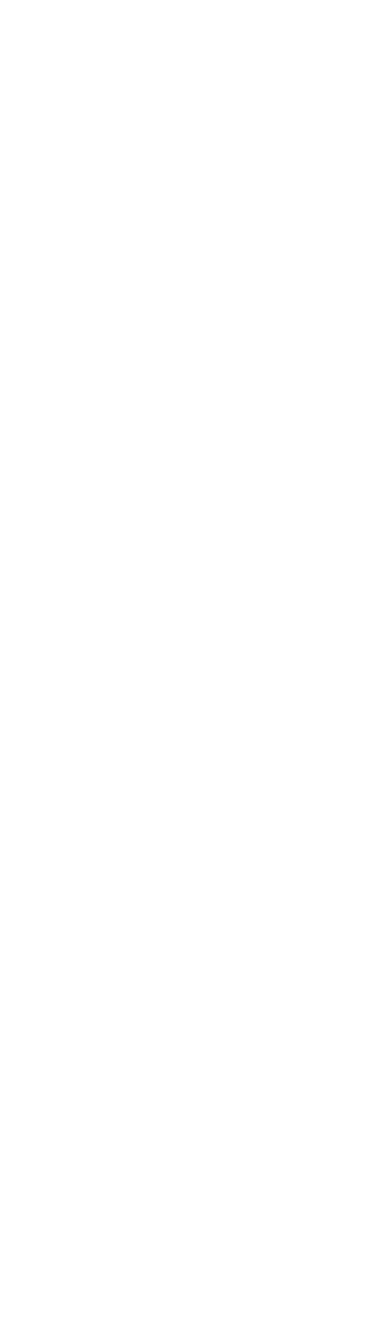
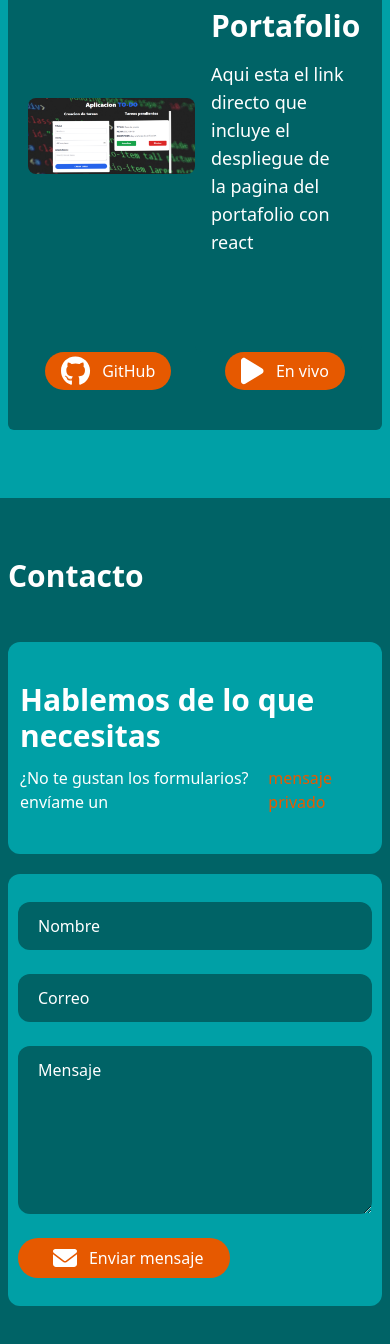
Before and after one commit to RubenJ27/Portafolio-profesional, a React (Vite) app: page / in a window 390 px wide. Shown: the part 7295-8639 px from the top of the page. Before the commit the page ends 5805 px from the top, so only its background shows below. Built offline with nearby package versions, Linux system fonts and the light colour scheme.

Commit message:
Se termino al adaptacion responsive del modulo de contacto

```diff
--- a/index.html
+++ b/index.html
@@ -8,7 +8,7 @@
     href="https://cdnjs.cloudflare.com/ajax/libs/font-awesome/6.2.0/css/all.min.css"
     rel="stylesheet"
   />
-    <title>Portfolio profesional</title>
+    <title>Portafolio profesional</title>
   </head>
   <body>
     <div id="root"></div>
--- a/src/App.jsx
+++ b/src/App.jsx
@@ -21,9 +21,9 @@ function App() {
     <ProfilePage />
     <Services />
     <ExperiencePage />
-   {/*  <PortfolioPage />
+    <PortfolioPage />
     <ContactPage />
-    <Footer /> */}
+    {/* <Footer /> */}
     </>
   )
 }
--- a/src/database/projects.js
+++ b/src/database/projects.js
@@ -1,26 +1,26 @@
 export const projects = [
   {
     id: 1,
-    title: 'Proyecto 1',
-    description: 'Hola soy el ejemplo',
-    url: 'src/assets/portfolio/Portfolio–02.png'
+    title: 'To Do List',
+    description: 'Aplicacion To Do List para gestion de tareas realizada con react',
+    url: 'src/assets/portfolio/To-Do-Img.png'
   },
   {
     id: 2,
     title: 'Proyecto 2',
     description: 'Hola soy el ejemplo 2',
-    url: 'src/assets/portfolio/Portfolio–02.png'
+    url: 'src/assets/portfolio/To-Do-Img.png'
   },
   {
     id: 3,
     title: 'Proyecto 3',
     description: 'Hola soy el ejemplo 3',
-    url: 'src/assets/portfolio/Portfolio–02.png'
+    url: 'src/assets/portfolio/To-Do-Img.png'
   },
   {
     id: 4,
-    title: 'Proyecto 4',
-    description: 'Hola soy el ejemplo 4',
-    url: 'src/assets/portfolio/Portfolio–02.png'
+    title: 'Portafolio',
+    description: 'Aqui esta el link directo que incluye el despliegue de la pagina del portafolio con react',
+    url: 'src/assets/portfolio/To-Do-Img.png'
   }
 ]
--- a/src/pages/ContactPage.jsx
+++ b/src/pages/ContactPage.jsx
@@ -16,10 +16,10 @@ export default function ContactPage() {
           Contacto
         </h1>
         <div className="container flex justify-evenly w-full h-full mb-12">
-          <div className="flex justify-between w-full h-2/4">
+          <div className="flex flex-col xl:flex-row justify-between w-full h-2/4">
             {/* card */}
-            <div className="flex flex-col w-[50%] h-2/5 bg-primary-color lg:w-auto lg:static mr-5 justify-between rounded-xl px-16 py-10">
-              <h1 className="text-white font-bold text-3xl w-full">
+            <div className="flex flex-col w-[100%] h-2/5 bg-primary-color lg:w-auto lg:static mr-0 xl:mr-5 mb-5 xl:mb-0 justify-between rounded-xl px-3 sm:px-16 py-10">
+              <h1 className="text-white font-bold text-3xl w-full mb-3">
               Hablemos de lo que necesitas
               </h1>
 
@@ -33,21 +33,22 @@ export default function ContactPage() {
                   </a>{" "}
                   <FontAwesomeIcon
                     icon={faEnvelope}
-                    className="text-white ml-2 text-2xl my-auto"
+                    className="text-white ml-2 hidden sm:flex text-2xl my-auto"
                   />
               </div>
 
             </div>
 
             {/* card */}
-            <div className="flex w-[50%] h-3/4 bg-primary-color lg:w-auto lg:static justify-between items center rounded-xl py-7">
-              <form action="" className="flex flex-col w-full h-full px-[3.5rem]">
-                <input type="text" placeholder="Nombre" className="bg-secondary-color w-[30rem] placeholder-white px-5 py-3 rounded-xl mb-6" />
+            <div className="flex w-[100%] lg:w-auto h-3/4 bg-primary-color lg:static justify-between items center rounded-xl py-7">
+              <form action="" className="flex flex-col w-full h-full px-2.5 sm:px-[3.5rem]">
+                <input type="text" placeholder="Nombre" className="bg-secondary-color w-full xl:w-[25rem] placeholder-white px-5 py-3 rounded-xl mb-6 relative" />
+
                 <input type="email" className="bg-secondary-color text-white px-5 py-3 placeholder-white rounded-xl mb-6" name="email" id="email" placeholder="Correo" />
 
-                <textarea id="Message" className="bg-secondary-color text-white px-5 py-3 placeholder-white rounded-xl mb-6" name="Message" placeholder="Mensaje" rows="6" maxLength="3000" required></textarea>
+                <textarea id="Message" className="bg-secondary-color text-white px-5 py-3 placeholder-white rounded-xl mb-6" name="Message" placeholder="Mensaje" rows="6"  resize maxLength="3000" required></textarea>
 
-                <button className="flex justify-center bg-quinario-color-complement text-white w-2/4 h-2/3 px-18 rounded-3xl items-center py-2 mr-5">
+                <button className="flex justify-center bg-quinario-color-complement text-white w-[60%] sm:w-[35%] md:w-[40%] xl:w-2/4 h-2/3  px-18 rounded-3xl items-center py-2 mr-5">
                 <FontAwesomeIcon
                     icon={faEnvelope}
                     className="text-white ml-2 text-2xl my-auto mr-3"
--- a/src/pages/PortfolioPage.jsx
+++ b/src/pages/PortfolioPage.jsx
@@ -11,30 +11,32 @@ export const PortfolioPage = ({ url, title, description }) => {
         </h1>
 
         {/* row */}
-        <div className="container grid gap-4 grid-cols-2 grid-rows-2 justify-between w-full h-full mb-24">
+        <div className="container grid gap-4 grid-cols-1 lg:grid-cols-2 grid-rows-2 justify-between w-full h-full mb-24">
           {projects.map((project) => (
-            <div key={project.id} className="flex container justify-between flex-col bg-secondary-color lg:flex flex-grow items-center w-[100%] h-[100%] px-5 py-2 rounded-md mr-5 my-10">
+            <div key={project.id} className="flex container justify-between flex-col bg-secondary-color lg:flex flex-grow items-center w-[100%] h-[100%] px-5 py-5 rounded-md mr-5 my-10">
                 <div className="flex flex-row w-full h-full justify-around">
-                  <div className="flex flex-col justify-center w-2/5 h-full">
+                  <div className="flex flex-col justify-center w-[50%] h-[80%]">
                     <img
                       src={project.url}
-                      className="h-4/5 justify-center self-center rounded-lg"
+                      className="h-auto justify-center self-center rounded-lg"
                       alt="Instagram"
                     />
                   </div>
-                  <div className="bg-secondary-color w-[40%] rounded-md p-4">
+                  <div className="bg-secondary-color w-[50%] sm:w-[40%] rounded-md p-4">
                     <div className="w-full">
                       <h1 className="text-white text-3xl font-bold mb-4">
                         {project.title}
                       </h1>
-                      <p className="text-white">{project.description}</p>
+                      <p className="text-white text-lg">{project.description}</p>
                     </div>
                   </div>
                 </div>
 
-                <div className="flex flex-row w-full justify-around my-5">
-                  <div className="flex justify-between">
-                  <button className="flex bg-quinario-color-complement text-white w-full h-full px-16 rounded-3xl items-center py-1 mr-5">
+                {/* btns */}
+                <div className="flex flex-row w-full justify-around mb-5">
+                  <div className="flex">
+                    <a href="https://github.com/RubenJ27/M4U3To-Do-RubenJaramillo">
+                      <button className="flex sm: bg-quinario-color-complement text-white w-auto h-auto px-4 sm:px-16 rounded-3xl items-center py-1 mr-5">
                     <FontAwesomeIcon
                       icon={["fab", "github"]}
                       className="text-white
@@ -42,16 +44,20 @@ export const PortfolioPage = ({ url, title, description }) => {
                     />{" "}
                     GitHub
                   </button>
+                  </a>
                   </div>
 
                   <div className="flex">
-                  <button className="flex bg-quinario-color-complement text-white w-full h-full px-16 rounded-3xl items-center py-1">
+                  <a href="https://storied-moonbeam-f41e99.netlify.app/">
+                  <button className="flex bg-quinario-color-complement text-white w-full h-full px-4 sm:px-16 rounded-3xl items-center py-1">
                     <FontAwesomeIcon
                       icon={faPlay}
                       className="text-white mr-3 text-3xl"
                     />
-                    Vista previa
+                    En vivo
                   </button>
+                  </a>
+
                   </div>
 
                 </div>
```
Also changed, not shown: src/assets/portfolio/To-Do-Img.PNG (added).
